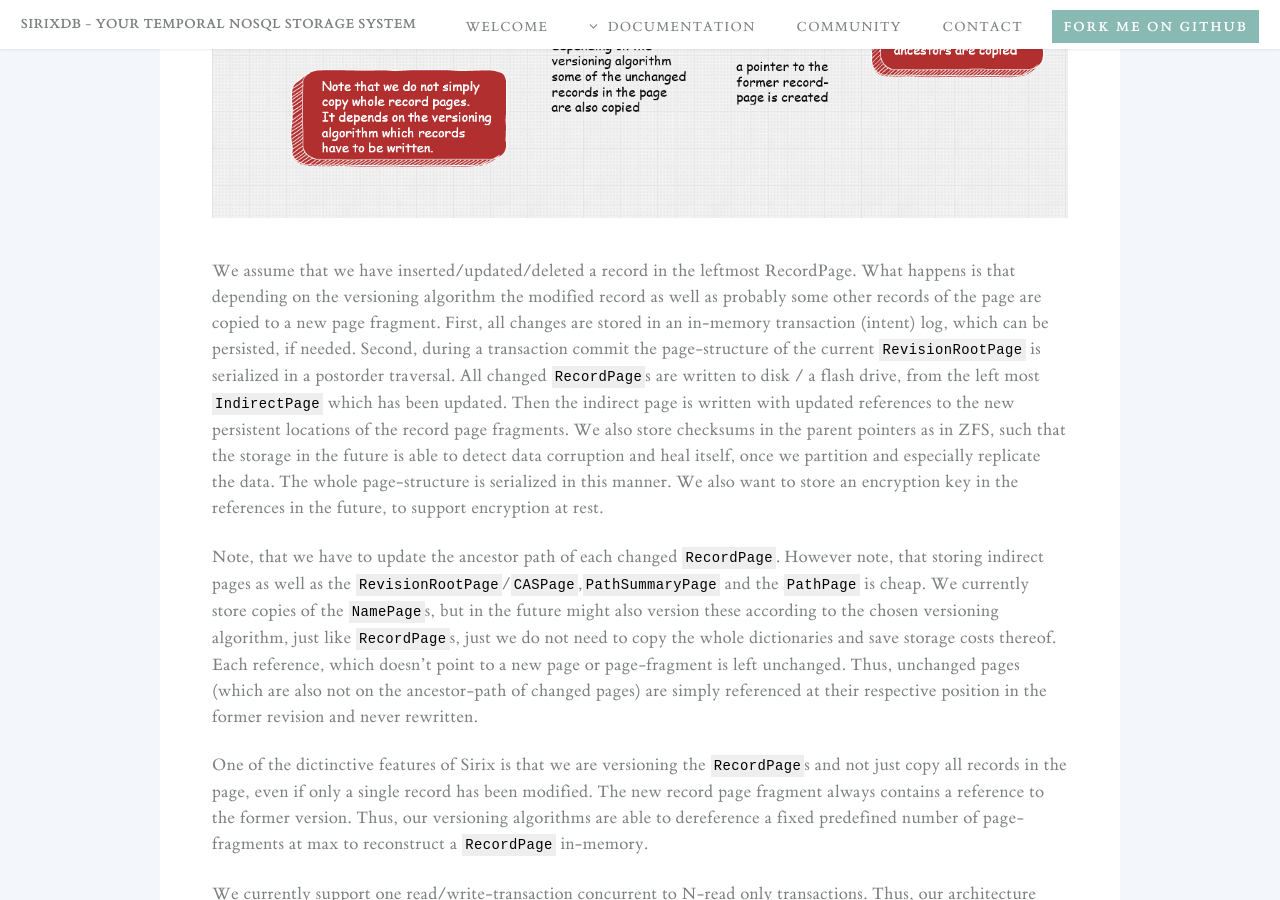
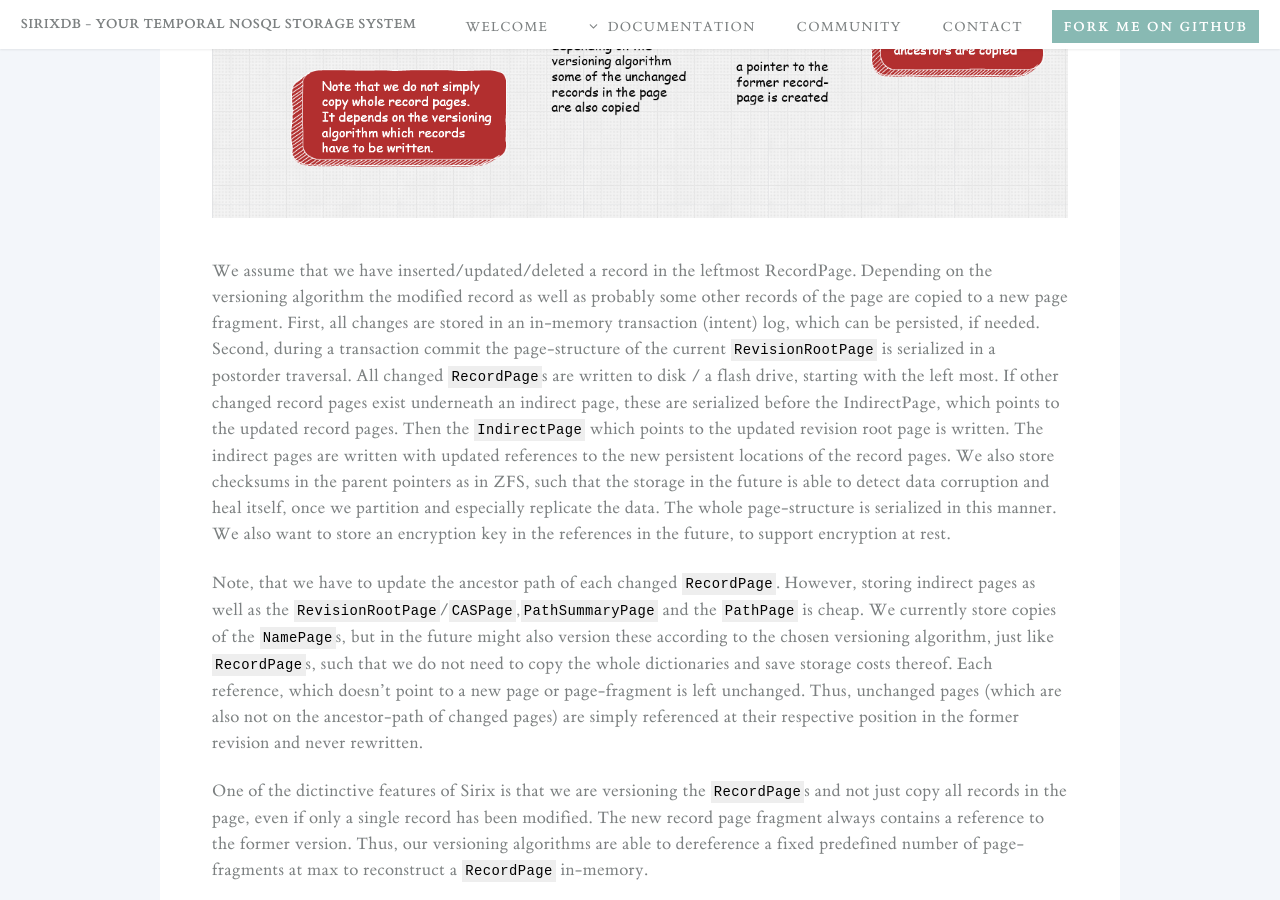
Before and after one commit to sirixdb/sirixdb.github.io, a Jekyll site: the page built from concepts.md, in a window 1280 px wide and 900 px high, scrolled down 4511 px. Built offline with Jekyll 4.4.1, drawn with Linux system fonts in a browser that asks for light colours; our own code applies the rules of GitHub Pages for plain Markdown files.

Commit message:
Update concepts.md

```diff
--- a/concepts.md
+++ b/concepts.md
@@ -69,9 +69,9 @@ The next figure depicts what happens during a transaction-commit.
 ![pageStructure](images/copy-on-write.png){: style="max-width: 100%; height: auto; margin: 0em"}
 </div>
 
-We assume that we have inserted/updated/deleted a record in the leftmost RecordPage. What happens is that depending on the versioning algorithm the modified record as well as probably some other records of the page are copied to a new page fragment. First, all changes are stored in an in-memory transaction (intent) log, which can be persisted, if needed. Second, during a transaction commit the page-structure of the current `RevisionRootPage` is serialized in a postorder traversal. All changed `RecordPage`s are written to disk / a flash drive, from the left most `IndirectPage` which has been updated. Then the indirect page is written with updated references to the new persistent locations of the record page fragments. We also store checksums in the parent pointers as in ZFS, such that the storage in the future is able to detect data corruption and heal itself, once we partition and especially replicate the data. The whole page-structure is serialized in this manner. We also want to store an encryption key in the references in the future, to support encryption at rest.
+We assume that we have inserted/updated/deleted a record in the leftmost RecordPage. Depending on the versioning algorithm the modified record as well as probably some other records of the page are copied to a new page fragment. First, all changes are stored in an in-memory transaction (intent) log, which can be persisted, if needed. Second, during a transaction commit the page-structure of the current `RevisionRootPage` is serialized in a postorder traversal. All changed `RecordPage`s are written to disk / a flash drive, starting with the left most. If other changed record pages exist underneath an indirect page, these are serialized before the IndirectPage, which points to the updated record pages. Then the `IndirectPage` which points to the updated revision root page is written. The indirect pages are written with updated references to the new persistent locations of the record pages. We also store checksums in the parent pointers as in ZFS, such that the storage in the future is able to detect data corruption and heal itself, once we partition and especially replicate the data. The whole page-structure is serialized in this manner. We also want to store an encryption key in the references in the future, to support encryption at rest.
 
-Note, that we have to update the ancestor path of each changed `RecordPage`. However note, that storing indirect pages as well as the `RevisionRootPage`/`CASPage`,`PathSummaryPage` and the `PathPage` is cheap. We currently store copies of the `NamePage`s, but in the future might also version these according to the chosen versioning algorithm, just like `RecordPage`s, just we do not need to copy the whole dictionaries and save storage costs thereof. Each reference, which doesn't point to a new page or page-fragment is left unchanged. Thus, unchanged pages (which are also not on the ancestor-path of changed pages) are simply referenced at their respective position in the former revision and never rewritten.
+Note, that we have to update the ancestor path of each changed `RecordPage`. However, storing indirect pages as well as the `RevisionRootPage`/`CASPage`,`PathSummaryPage` and the `PathPage` is cheap. We currently store copies of the `NamePage`s, but in the future might also version these according to the chosen versioning algorithm, just like `RecordPage`s, such that we do not need to copy the whole dictionaries and save storage costs thereof. Each reference, which doesn't point to a new page or page-fragment is left unchanged. Thus, unchanged pages (which are also not on the ancestor-path of changed pages) are simply referenced at their respective position in the former revision and never rewritten.
 
 One of the dictinctive features of Sirix is that we are versioning the `RecordPage`s and not just copy all records in the page, even if only a single record has been modified. The new record page fragment always contains a reference to the former version. Thus, our versioning algorithms are able to dereference a fixed predefined number of page-fragments at max to reconstruct a `RecordPage` in-memory.
 
```
